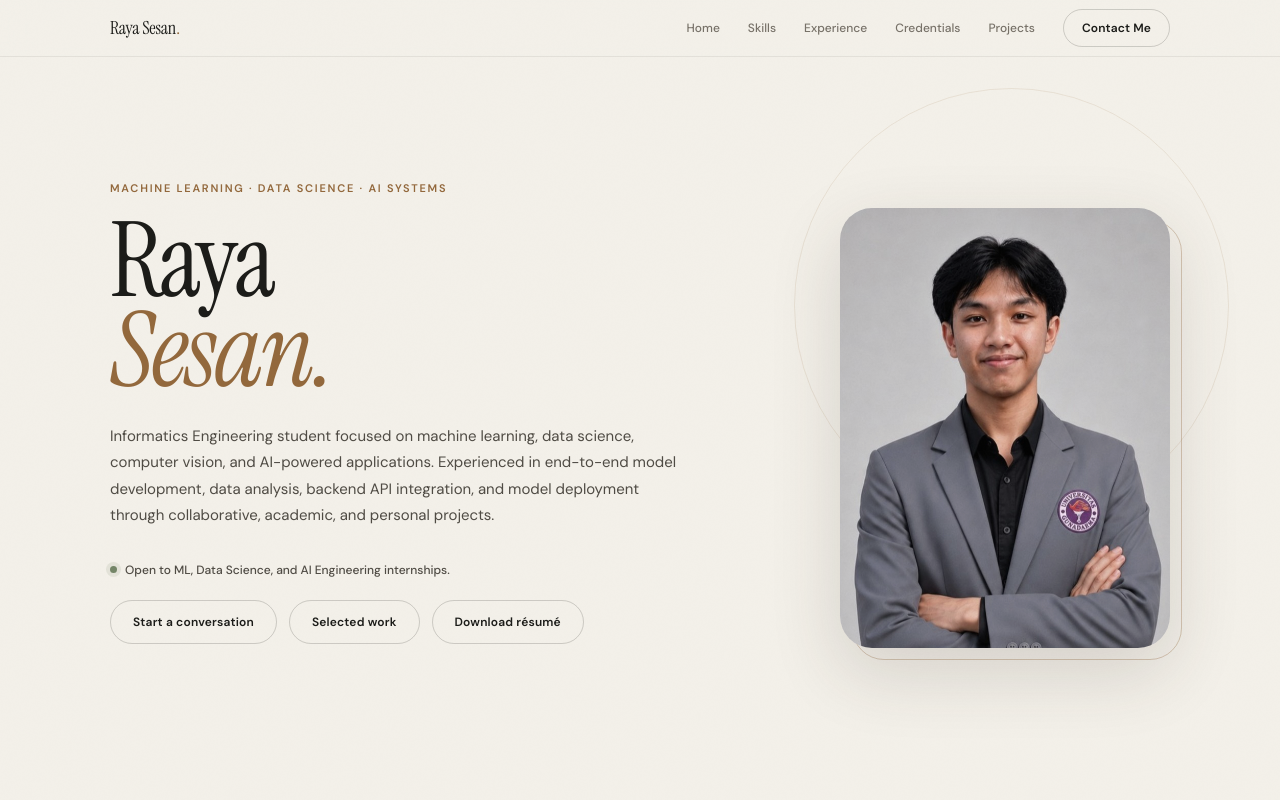
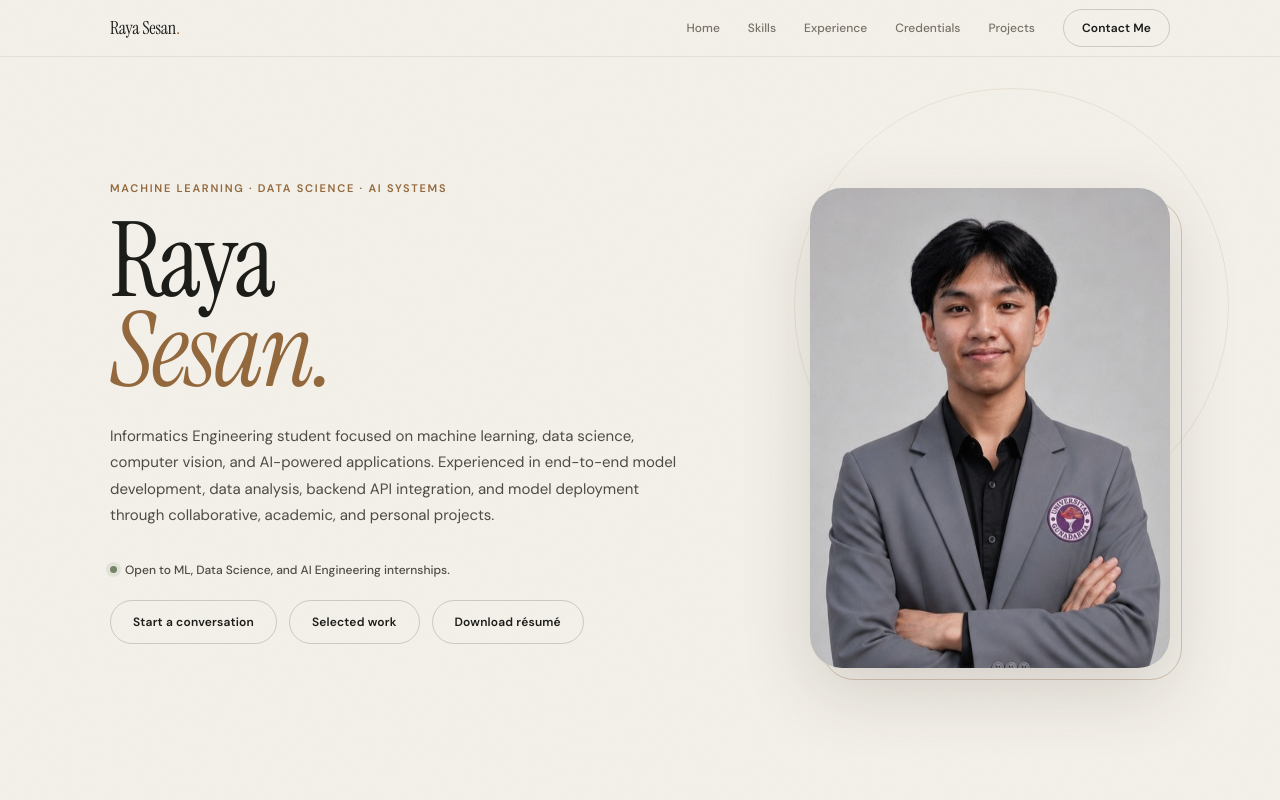
Before and after one commit to rayasesan/Portofolio, a React (Vite) app: page / in a window 1280 px wide. Shown: the top 800 px of the page. Built offline with nearby package versions, Linux system fonts and the light colour scheme; some icons are missing.

Commit message:
Keep hero portrait on the right

```diff
--- a/src/components/Hero.jsx
+++ b/src/components/Hero.jsx
@@ -4,8 +4,8 @@ export default function Hero() {
   return (
     <section id="top" className="min-h-screen flex items-center relative overflow-hidden pt-14">
       <div className="max-w-[1100px] mx-auto px-5 w-full py-10 lg:py-0">
-        <div className="grid grid-cols-1 lg:grid-cols-[1fr_330px] gap-8 lg:gap-14 items-center">
-          <div className="order-2 lg:order-1">
+        <div className="grid grid-cols-1 md:grid-cols-[minmax(0,1fr)_minmax(260px,360px)] gap-10 md:gap-12 lg:gap-16 items-center">
+          <div className="order-1">
             <div className="fade-up" style={{ animationDelay: '0.1s' }}>
               <p className="text-r-red text-[11px] font-semibold tracking-[0.16em] uppercase mb-5">
                 Machine Learning · Data Science · AI Systems
@@ -58,7 +58,7 @@ export default function Hero() {
               </a>
             </div>
           </div>
-          <div className="order-1 lg:order-2 flex justify-center lg:justify-end scale-in" style={{ animationDelay: '0.2s' }}>
+          <div className="order-2 flex justify-center md:justify-end scale-in" style={{ animationDelay: '0.2s' }}>
             <div className="photo-wrap hero-photo-clean w-[280px] sm:w-[320px] lg:w-full max-w-[360px]">
               <img
                 src="/foto4.jpg"
```
